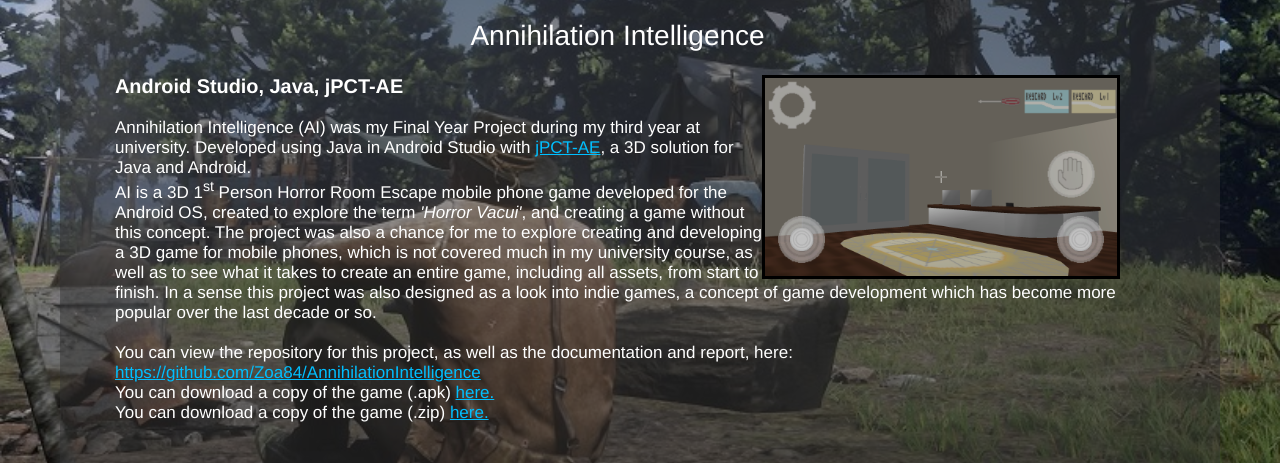
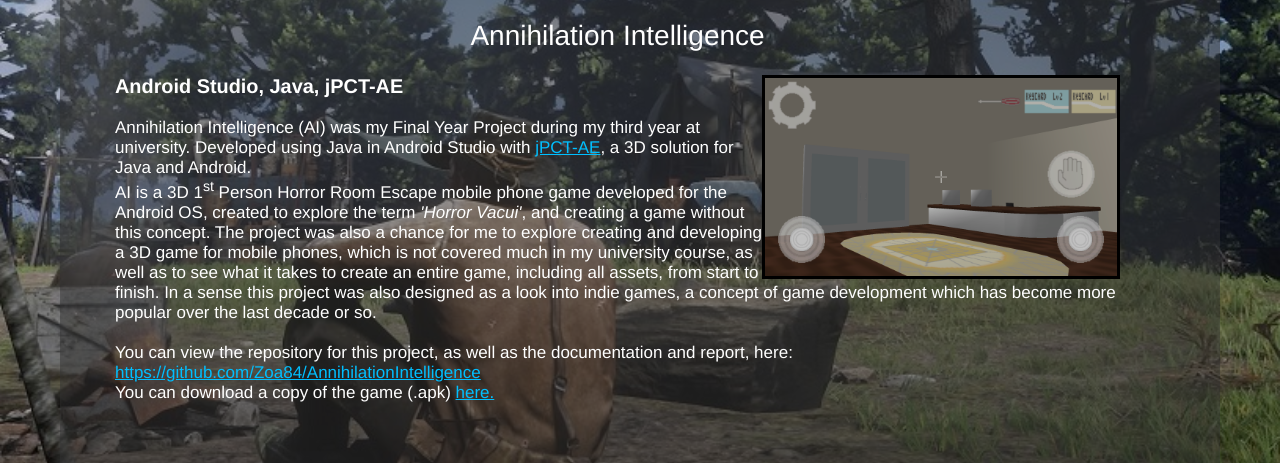
Before and after one commit to Zoa84/Zoa84.github.io, a plain HTML site: page portfolio.html in a window 1280 px wide. Shown: the part 287-750 px from the top of the page. Drawn offline with Linux system fonts and the light colour scheme.

Commit message:
Removed file and link for AI zip file

```diff
--- a/portfolio.html
+++ b/portfolio.html
@@ -45,8 +45,7 @@
 
 
             You can view the repository for this project, as well as the documentation and report, here: <a href="https://github.com/Zoa84/AnnihilationIntelligence">https://github.com/Zoa84/AnnihilationIntelligence</a><br>
-            You can download a copy of the game (.apk) <a href="files/AnnihilationIntelligenceV2.apk" download>here.</a><br>
-            You can download a copy of the game (.zip) <a href="files/AnnihilationIntelligence.zip" download>here.</a><br><br>
+            You can download a copy of the game (.apk) <a href="files/AnnihilationIntelligenceV2.apk" download>here.</a><br><br>
             <!--<iframe src="https://www.youtube.com/embed/" frameborder="0" allow="accelerometer; autoplay; encrypted-media; gyroscope; picture-in-picture" allowfullscreen></iframe>--><br>
 
             <a id="leap" class="anchor">&nbsp;</a>
```
Also changed, not shown: 1 other file.
